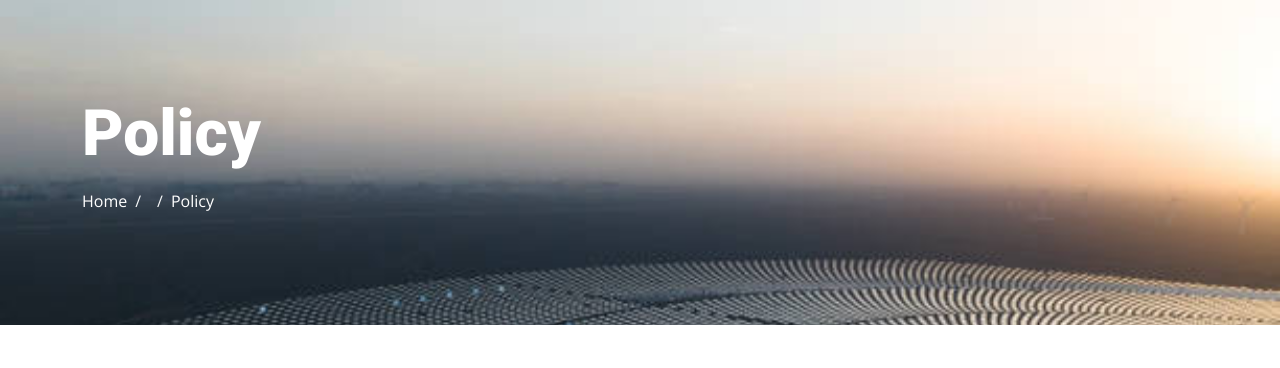
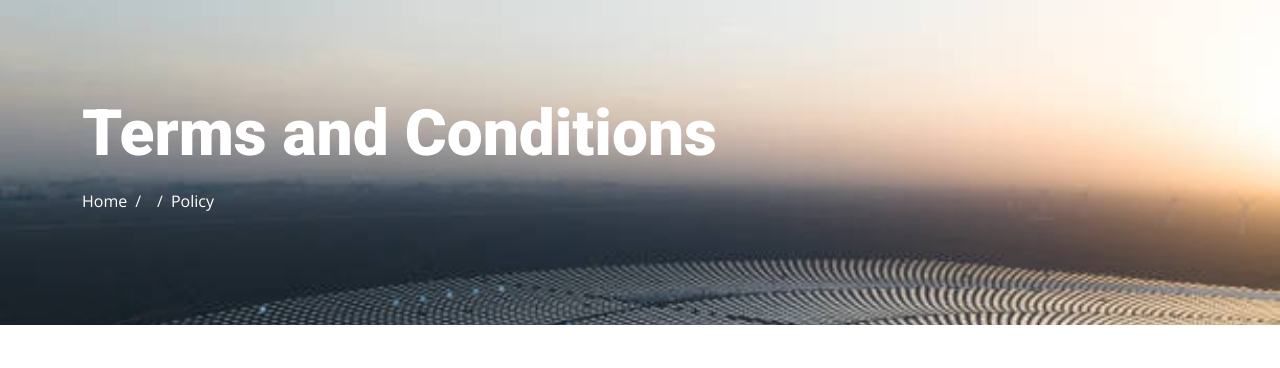
Before and after one commit to nwabuezedavid/solar, a Django app: template template/poilcy.html in a window 1280 px wide. Shown: the part 113-481 px from the top of the page. Run offline with Django 3.2, Linux system fonts and the light colour scheme; the template is opened without the code that fills it, so the values that code supplies are empty; some libraries are stand-ins or nearby versions.

Commit message:
first commit

```diff
--- a/template/poilcy.html
+++ b/template/poilcy.html
@@ -5,7 +5,7 @@
     <!-- Page Header Start -->
     <div class="container-fluid bg-cover page-header py-5 mb-5 " style="background-image: url({% static 'img/f5.jpg'%});">
         <div class="container py-5">
-            <h1 class="display-3 text-white mb-3 animated slideInDown">Policy</h1>
+            <h1 class="display-3 text-white mb-3 animated slideInDown">Terms and Conditions</h1>
             <nav aria-label="breadcrumb animated slideInDown">
                 <ol class="breadcrumb">
                     <li class="breadcrumb-item"><a class="text-white" href="#">Home</a></li>
```
